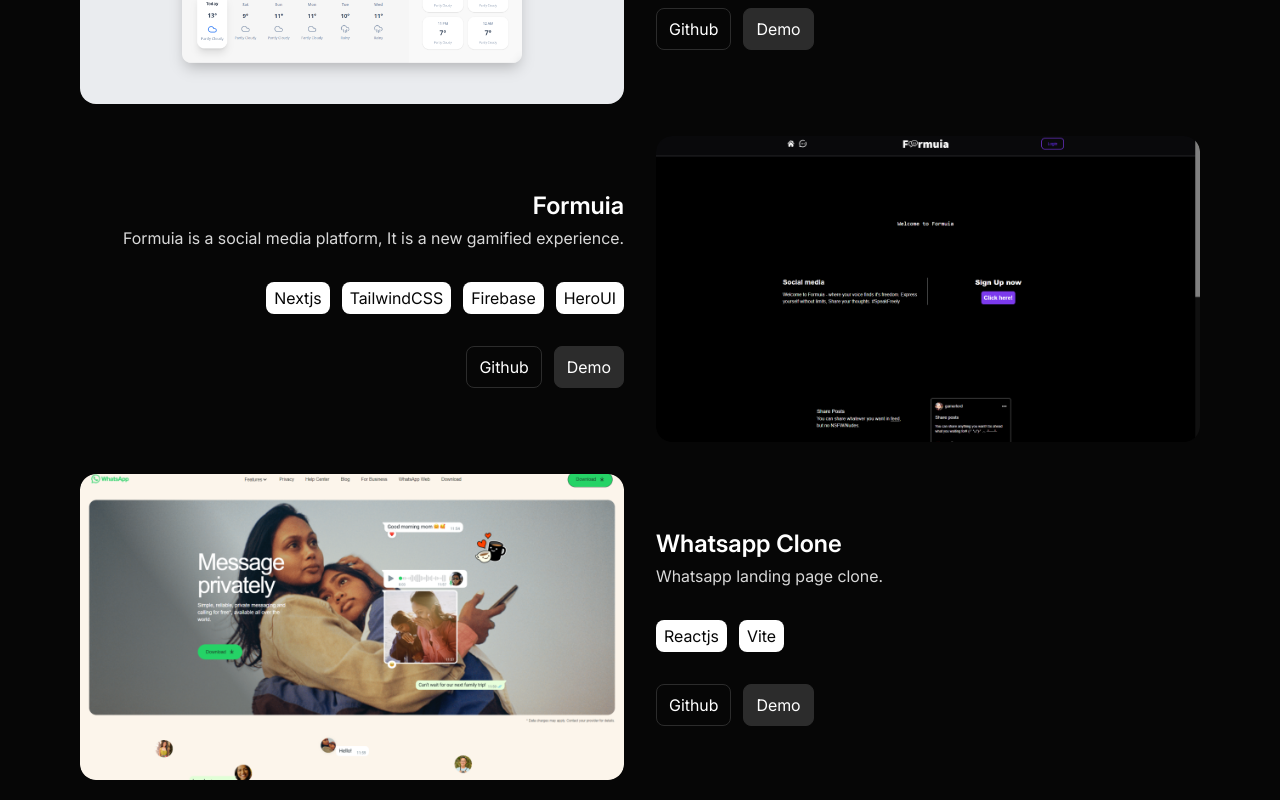
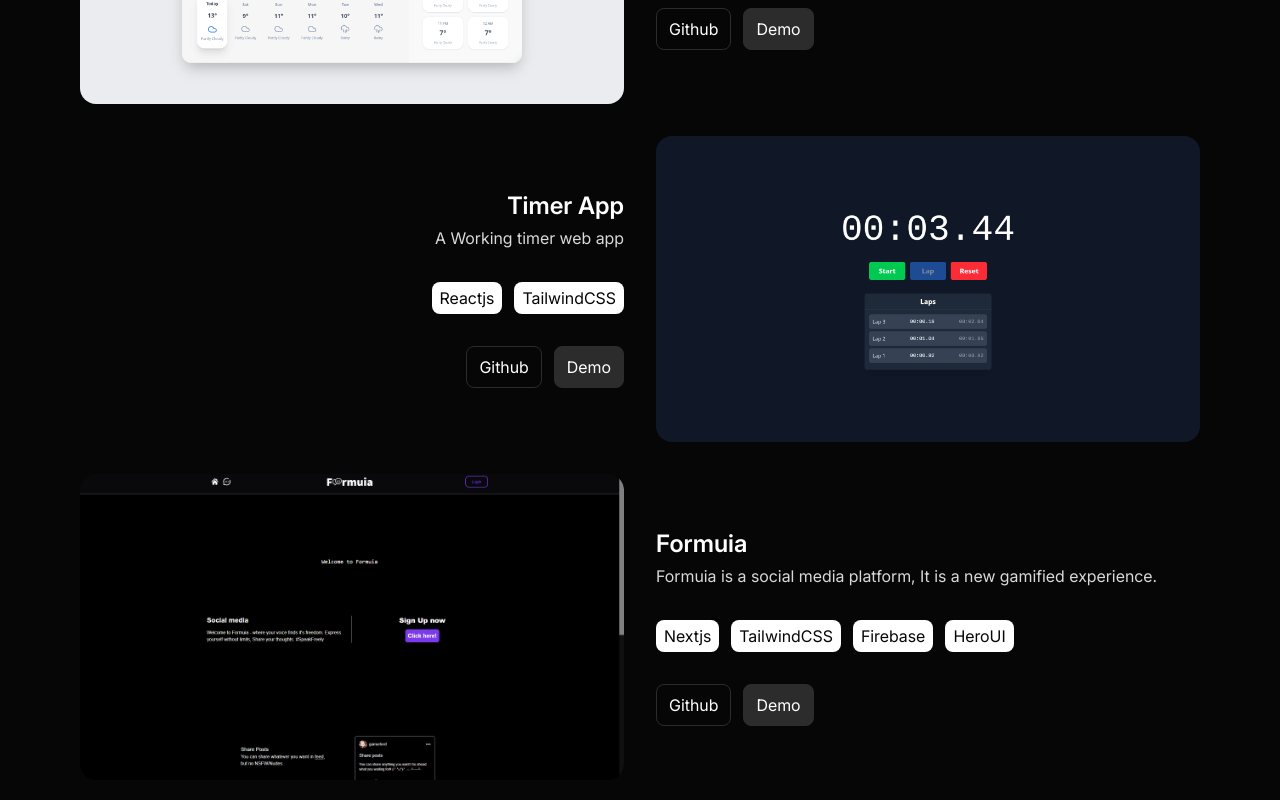
Before and after one commit to OmarIsADev/portfolio-v2, a React (Vite) app: page / in a window 1280 px wide. Shown: the part 2560-3360 px from the top of the page. Built offline with nearby package versions, Linux system fonts and the light colour scheme.

Commit message:
added timer app

```diff
--- a/src/sections/projects.jsx
+++ b/src/sections/projects.jsx
@@ -3,9 +3,10 @@
 import formuia from "../assets/projects/formuia.png";
 import whatsapp from "../assets/projects/whatsapp.png";
 import exodia from "../assets/projects/exodia.png";
-import uttt from "../assets/projects/ultimatexo.png"
-import chainio from "../assets/projects/chain-io.png"
-import weather from "../assets/projects/weather-app.png"
+import uttt from "../assets/projects/ultimatexo.png";
+import chainio from "../assets/projects/chain-io.png";
+import weather from "../assets/projects/weather-app.png";
+import timer from "../assets/projects/timer-app.png";
 
 const projects = [
   {
@@ -21,7 +22,14 @@
     description: "Ulitmate Tic Tac Toe Game with a multiplayer and bot mods.",
     img: uttt,
     demo: "https://ultimatexo.com",
-    stack: ["Reactjs", "Vite", "TailwindCSS", "HeroUI", "React-Router", "WebSocket"]
+    stack: [
+      "Reactjs",
+      "Vite",
+      "TailwindCSS",
+      "HeroUI",
+      "React-Router",
+      "WebSocket",
+    ],
   },
   {
     header: "Exodia-OS",
@@ -45,7 +53,15 @@
     img: weather,
     demo: "https://omarisadev.github.io/PRODIGY_WD_05",
     github: "https://github.com/OmarIsADev/PRODIGY_WD_05",
-    stack: ["Reactjs", "TailwindCSS"]
+    stack: ["Reactjs", "TailwindCSS"],
+  },
+  {
+    header: "Timer App",
+    description: "A Working timer web app",
+    img: timer,
+    demo: "https://omarisadev.github.io/PRODIGY_WD_02",
+    github: "https://github.com/OmarIsADev/PRODIGY_WD_02",
+    stack: ["Reactjs", "TailwindCSS"],
   },
   {
     header: "Formuia",
@@ -58,8 +74,7 @@
   },
   {
     header: "Whatsapp Clone",
-    description:
-      "Whatsapp landing page clone.",
+    description: "Whatsapp landing page clone.",
     img: whatsapp,
     demo: "https://whatsapp-rose-seven.vercel.app/",
     github: "https://github.com/OmarIsADev/whatsapp",
@@ -69,7 +84,10 @@
 
 export default function Projects() {
   return (
-    <div id="projects" className="flex flex-col items-center gap-16 px-6 sm:px-16">
+    <div
+      id="projects"
+      className="flex flex-col items-center gap-16 px-6 sm:px-16"
+    >
       <div className="flex flex-col items-center gap-4">
         <h2>Projects</h2>
         <h3>Personal projects</h3>
@@ -88,7 +106,7 @@
   const { header, description, img, stack, demo, github } = project;
 
   return (
-    <div className="grid max-w-[1312px] lg:grid-cols-2 gap-8">
+    <div className="grid max-w-[1312px] gap-8 lg:grid-cols-2">
       <img
         src={img}
         className={`rounded-2xl ${index % 2 === 0 ? "-order-1 justify-self-end" : "lg:order-1"}`}
@@ -103,7 +121,7 @@
           <h4 className="">{header}</h4>
           <p>{description}</p>
         </div>
-        <div className="flex gap-3 flex-wrap">
+        <div className="flex flex-wrap gap-3">
           {stack.map((item) => (
             <div
               key={item}
```
Also changed, not shown: src/assets/projects/timer-app.png (added).
